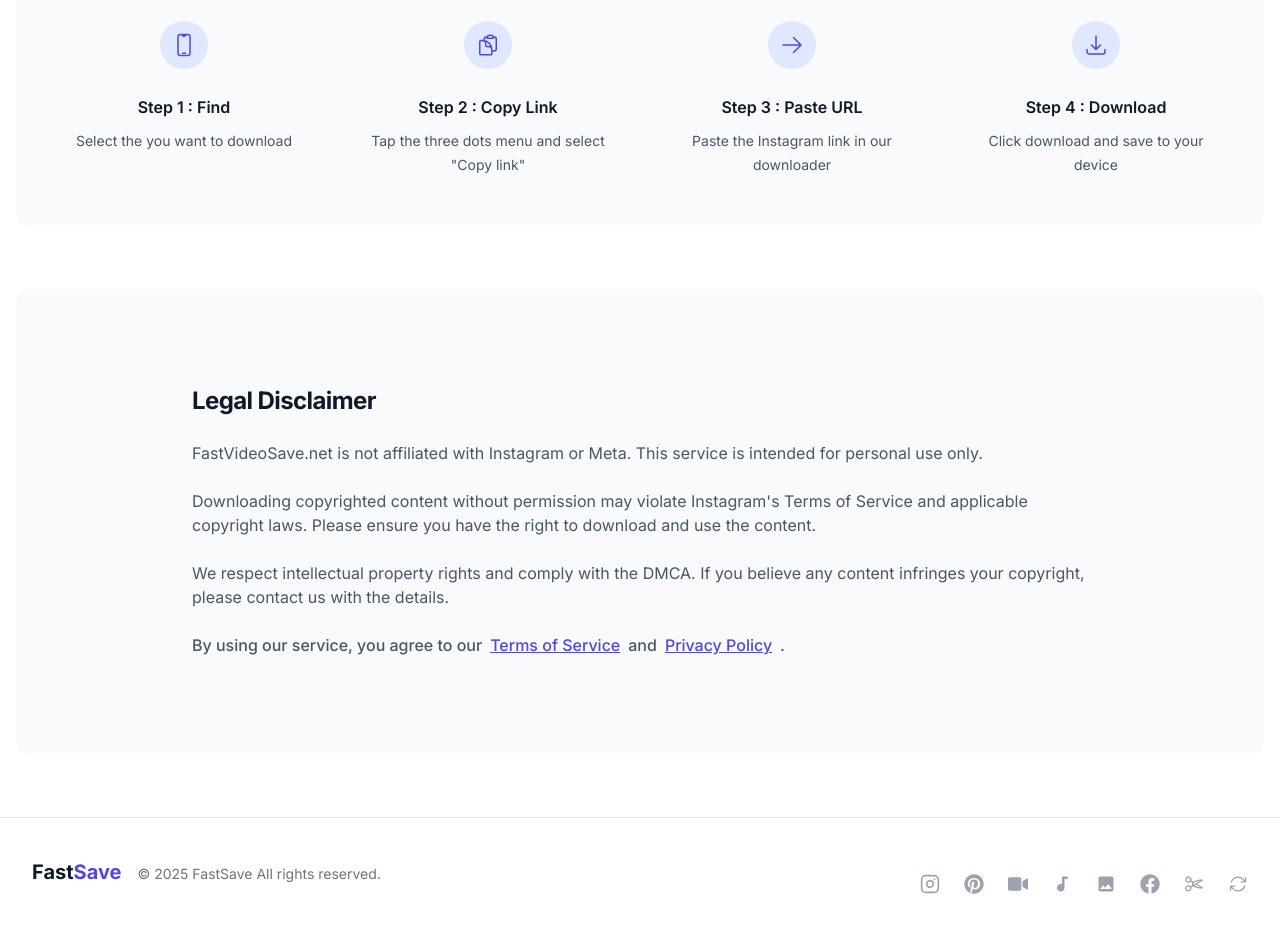
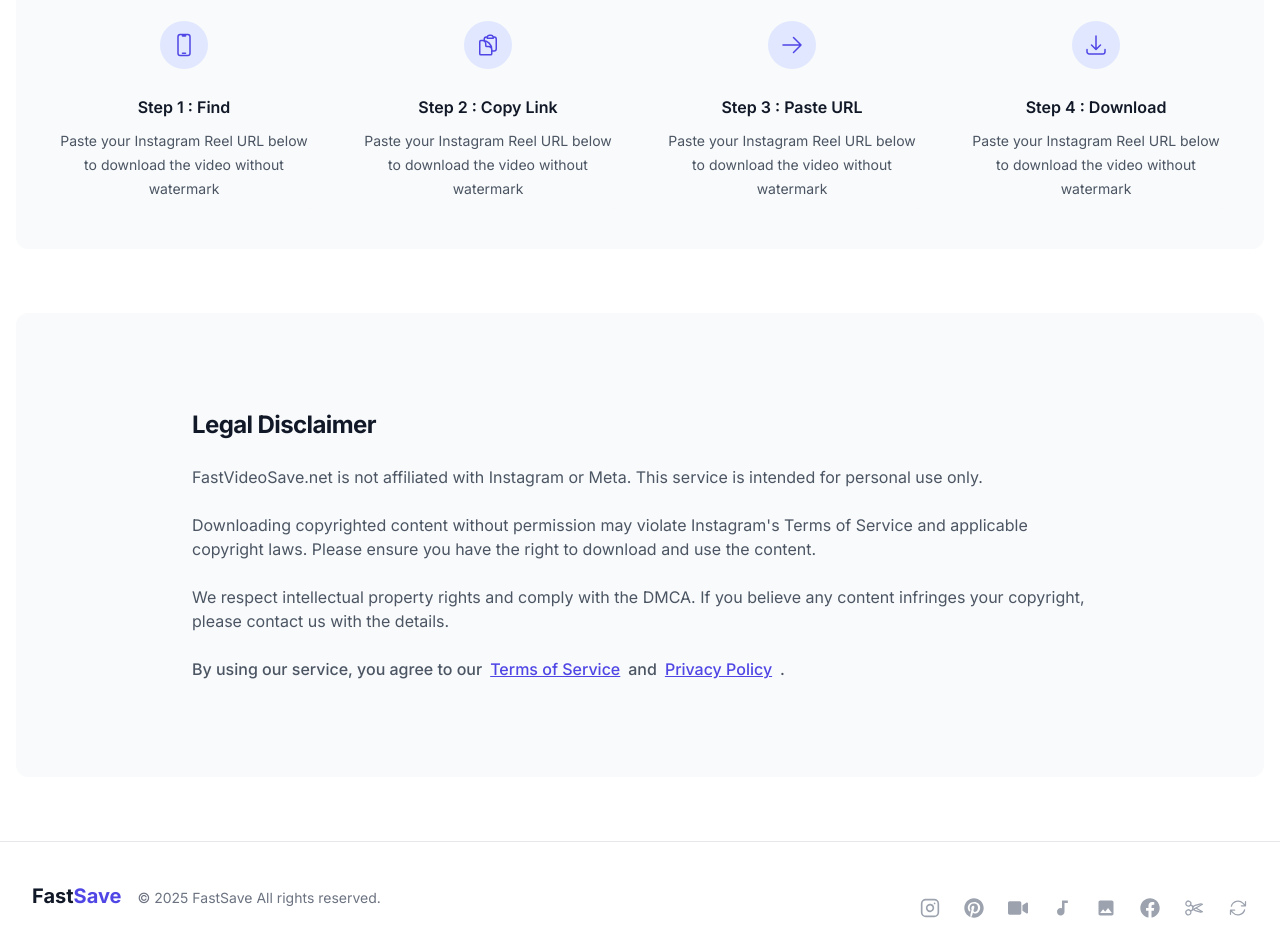
Before and after one commit to y2codedev/fast-save-app, a Next.js app: page / in a window 1280 px wide. Shown: the part 1300-2226 px from the top of the page. Built offline with nearby package versions, Linux system fonts and the light colour scheme.

Commit message:
fix bugs in bg remover

```diff
--- a/src/components/sections/DownloadSteps.tsx
+++ b/src/components/sections/DownloadSteps.tsx
@@ -30,7 +30,7 @@
                                             <span className="absolute inset-0" />
                                             Step {step?.id} : {step?.name}
                                         </h3>
-                                        <p className="mt-2 text-sm leading-6 text-gray-600 dark:text-gray-400">{step?.description}</p>
+                                        <p className="mt-2 text-sm leading-6 text-gray-600 dark:text-gray-400">{urlPath?.description}</p>
                                     </div>
                                 </div>
                             ))}
```
